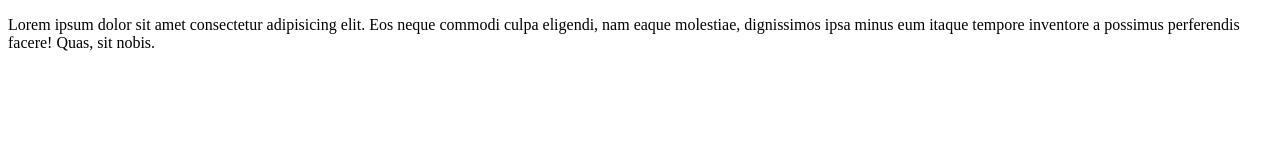
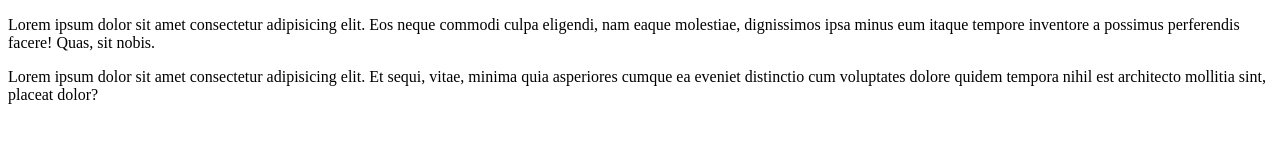
Before and after one commit to berminguez/sportin, a plain HTML site: page index.html in a window 1280 px wide. Drawn offline with Linux system fonts and the light colour scheme.

Commit message:
segundo parrafo

```diff
--- a/index.html
+++ b/index.html
@@ -3,13 +3,14 @@
 <head>
     <meta charset="UTF-8">
     <meta name="viewport" content="width=device-width, initial-scale=1.0">
-    <title>Sportin prueba</title>
+    <title>Sportin prueba cambios 2</title>
 </head>
 <body>
     <!-- Inicio body -->
     <div class="container">
         <div class="row">
             <p>Lorem ipsum dolor sit amet consectetur adipisicing elit. Eos neque commodi culpa eligendi, nam eaque molestiae, dignissimos ipsa minus eum itaque tempore inventore a possimus perferendis facere! Quas, sit nobis.</p>
+            <p>Lorem ipsum dolor sit amet consectetur adipisicing elit. Et sequi, vitae, minima quia asperiores cumque ea eveniet distinctio cum voluptates dolore quidem tempora nihil est architecto mollitia sint, placeat dolor?</p>
         </div>
     </div>
 </body>
```
